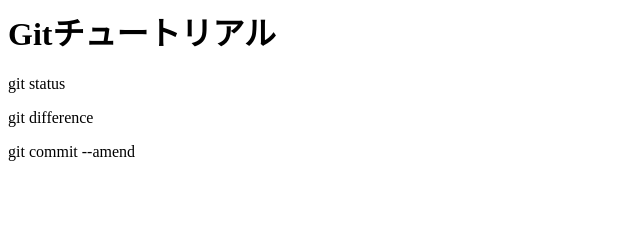
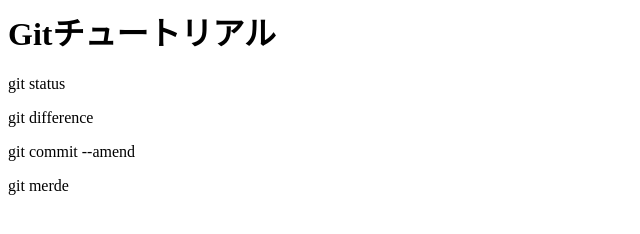
Before and after one commit to EU2022-t1/intro_git, a plain HTML site: page index.html in a window 1280 px wide. Shown: the full height of the page, 0-640 px from the left. Drawn offline with Linux system fonts and the light colour scheme.

Commit message:
Update index.html

```diff
--- a/index.html
+++ b/index.html
@@ -2,3 +2,4 @@
 <p>git status</p>
 <p>git difference </p>
 <p>git commit --amend</p>
+<p>git merde</p>
```
